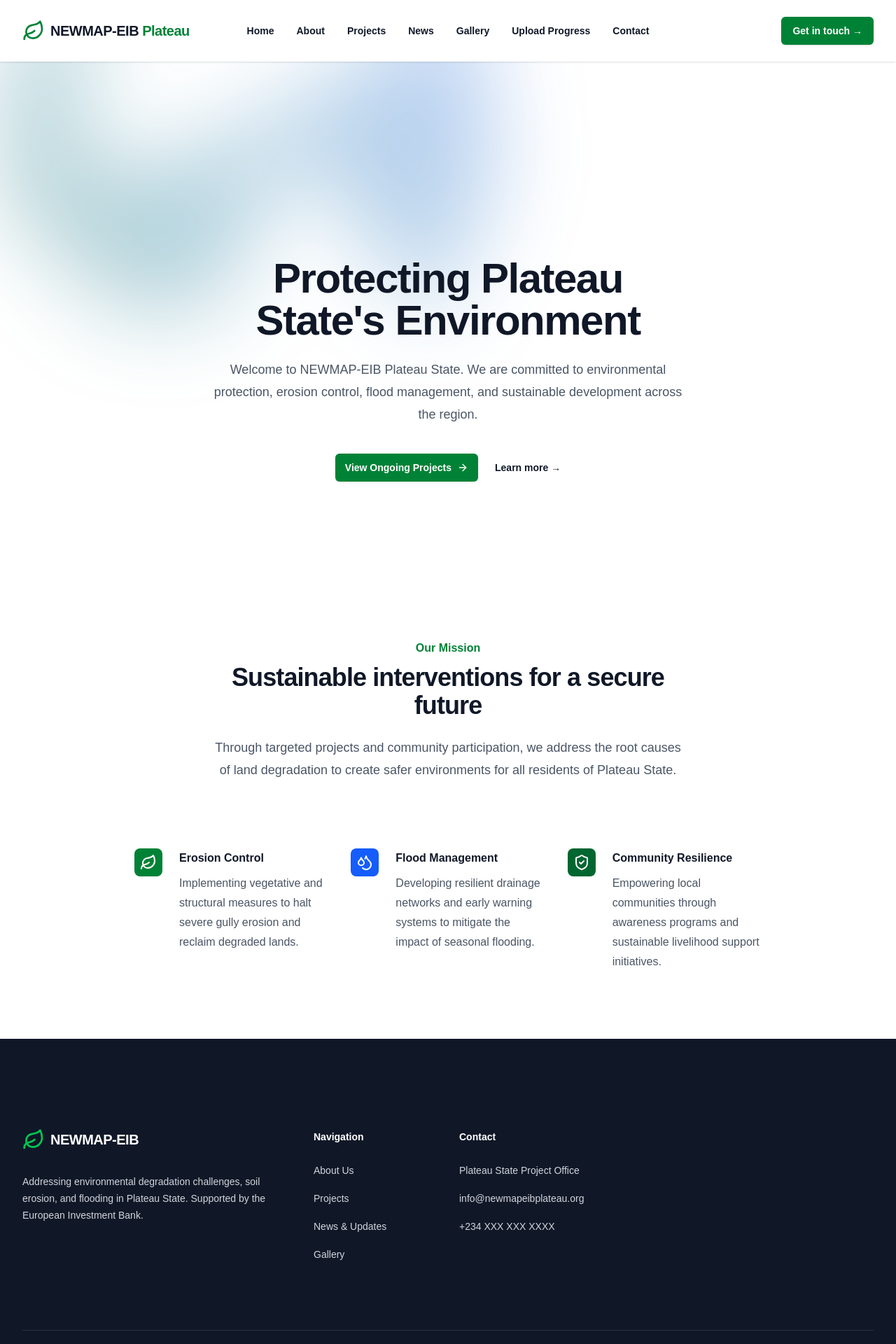
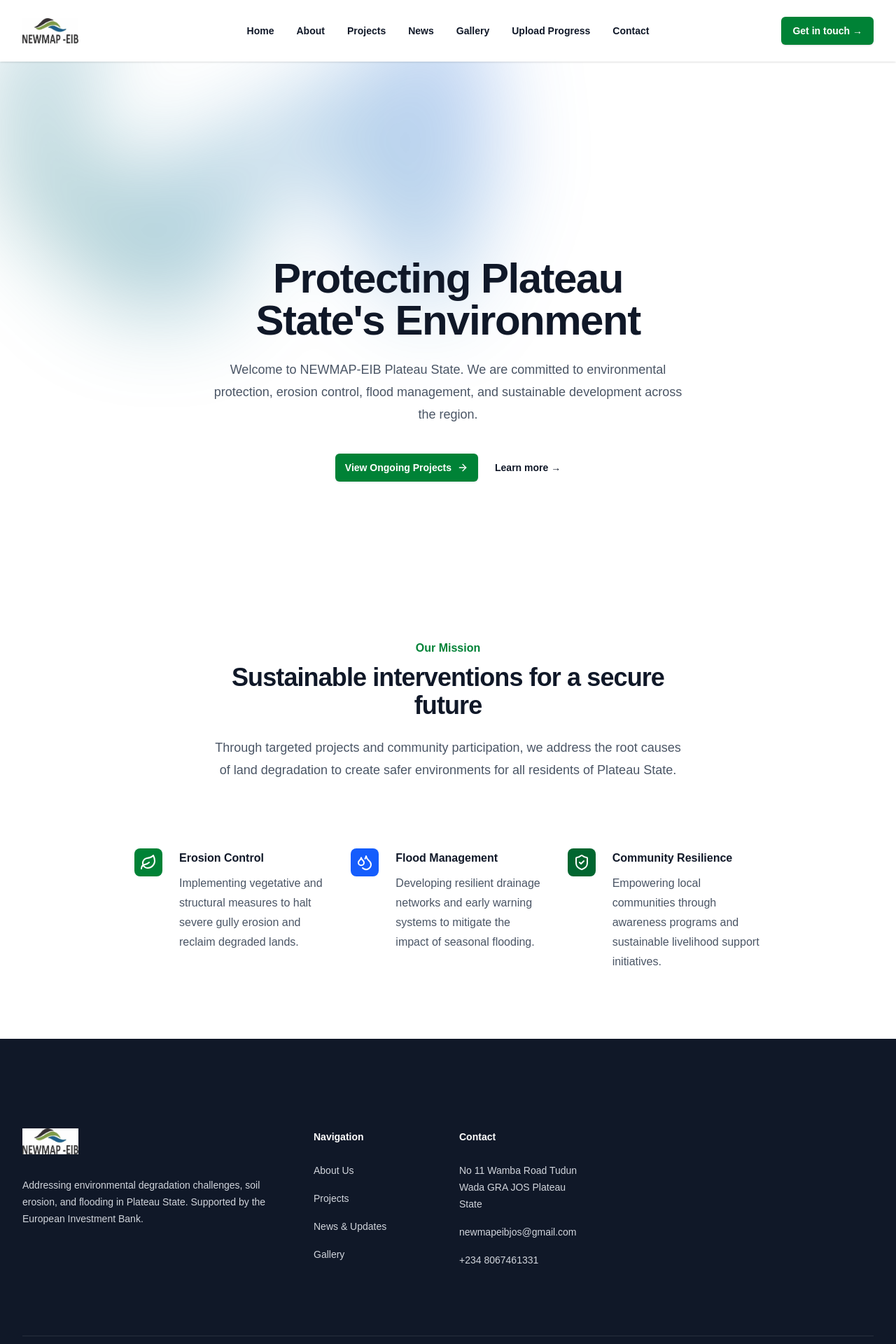
Before and after one commit to aziishaya7/NEWMAP-EIB-PLATEAU, a Next.js app: page / in a window 1280 px wide. Shown: the top 1920 px of the page at 70% size. Built offline with nearby package versions, Linux system fonts and the light colour scheme.

Commit message:
add new map logo

```diff
--- a/src/components/Footer.tsx
+++ b/src/components/Footer.tsx
@@ -1,5 +1,6 @@
 import Link from "next/link";
 import { Leaf } from "lucide-react";
+import Image from "next/image";
 
 export default function Footer() {
   return (
@@ -11,8 +12,7 @@ export default function Footer() {
         <div className="xl:grid xl:grid-cols-3 xl:gap-8">
           <div className="space-y-8 xl:col-span-1">
             <Link href="/" className="flex items-center gap-2">
-              <Leaf className="h-8 w-8 text-green-500" />
-              <span className="text-xl font-bold text-white tracking-tight">NEWMAP-EIB</span>
+              <Image src="/newmaplogo.jpg" width={80} height={50} alt="new map" />
             </Link>
             <p className="text-sm leading-6 text-gray-300">
               Addressing environmental degradation challenges, soil erosion, and flooding in Plateau State. Supported by the European Investment Bank.
@@ -41,13 +41,15 @@ export default function Footer() {
                 <h3 className="text-sm font-semibold leading-6 text-white">Contact</h3>
                 <ul role="list" className="mt-6 space-y-4">
                   <li>
-                    <p className="text-sm leading-6 text-gray-300">Plateau State Project Office</p>
+                    <p className="text-sm leading-6 text-gray-300">No 11 Wamba Road Tudun Wada GRA JOS Plateau State</p>
                   </li>
                   <li>
-                    <a href="mailto:info@newmapeibplateau.org" className="text-sm leading-6 text-gray-300 hover:text-white">info@newmapeibplateau.org</a>
+                    <a href="mailto:newmapeibjos@gmail.com" className="text-sm leading-6 text-gray-300 hover:text-white">newmapeibjos@gmail.com
+
+                    </a>
                   </li>
                   <li>
-                    <p className="text-sm leading-6 text-gray-300">+234 XXX XXX XXXX</p>
+                    <p className="text-sm leading-6 text-gray-300">+234 8067461331</p>
                   </li>
                 </ul>
               </div>
--- a/src/components/Navbar.tsx
+++ b/src/components/Navbar.tsx
@@ -3,6 +3,7 @@
 import Link from "next/link";
 import { useState } from "react";
 import { Menu, X, Leaf } from "lucide-react";
+import Image from "next/image";
 
 const navigation = [
   { name: "Home", href: "/" },
@@ -22,9 +23,10 @@ export default function Navbar() {
       <nav className="mx-auto flex max-w-7xl items-center justify-between p-6 lg:px-8" aria-label="Global">
         <div className="flex lg:flex-1">
           <Link href="/" className="-m-1.5 p-1.5 flex items-center gap-2">
-            <span className="sr-only">NEWMAP-EIB Plateau</span>
+          <Image src="/newmaplogo.jpg" width={80} height={50} alt="new map" />
+            {/* <span className="sr-only">NEWMAP-EIB Plateau</span>
             <Leaf className="h-8 w-8 text-green-700" />
-            <span className="text-xl font-bold text-gray-900 tracking-tight">NEWMAP-EIB <span className="text-green-700">Plateau</span></span>
+            <span className="text-xl font-bold text-gray-900 tracking-tight">NEWMAP-EIB <span className="text-green-700">Plateau</span></span> */}
           </Link>
         </div>
         <div className="flex lg:hidden">
```
Also changed, not shown: public/newmaplogo.jpg (added), 1 other file (tests, documents, lock files or other folders).
